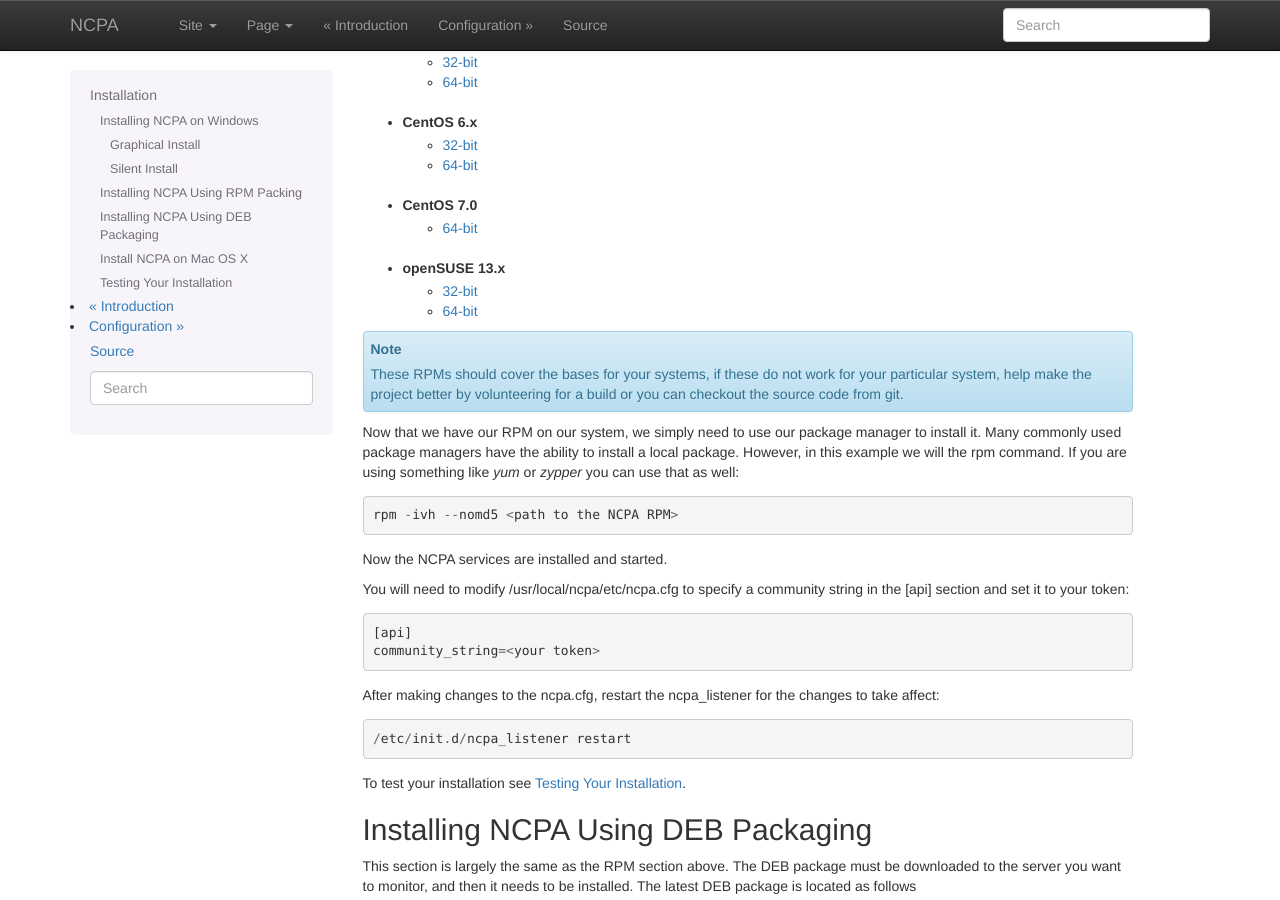
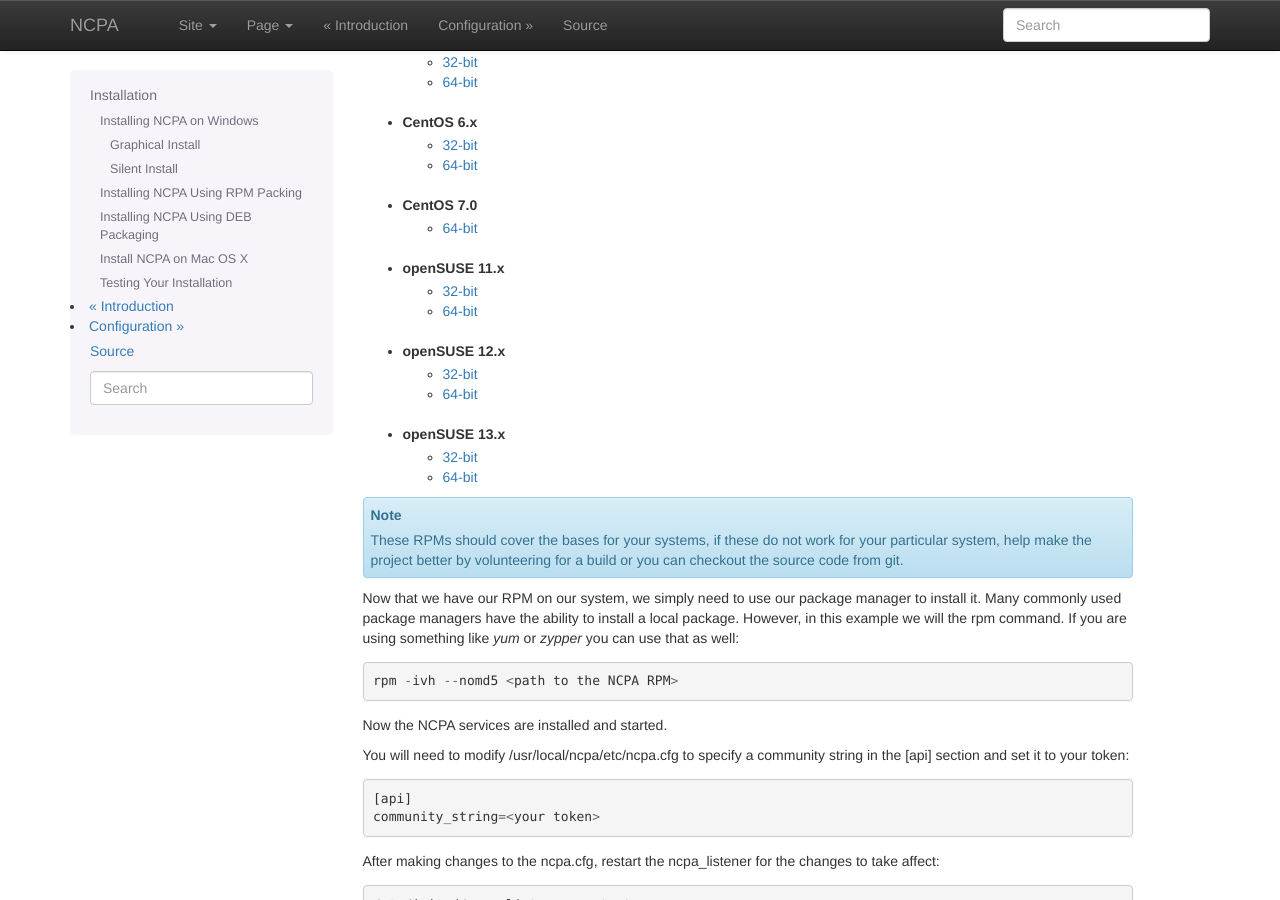
Before and after one commit to NagiosEnterprises/ncpa, a Sphinx documentation site: the page built from docs/installation.rst, in a window 1280 px wide and 900 px high, scrolled down 2454 px. Built offline with Sphinx 7.4.7, drawn with Linux system fonts in a browser that asks for light colours; the version number could not be read and is left out.

Commit message:
Update documentation to have OpenSuse 11/12

```diff
--- a/docs/installation.rst
+++ b/docs/installation.rst
@@ -113,6 +113,14 @@
 * CentOS 7.0
     * `64-bit <http://assets.nagios.com/downloads/ncpa/download.php?type=rpm&arch=x86_64&os=el7>`_
 
+* openSUSE 11.x
+    * `32-bit <http://assets.nagios.com/downloads/ncpa/download.php?type=rpm&arch=x86&os=os11>`_
+    * `64-bit <http://assets.nagios.com/downloads/ncpa/download.php?type=rpm&arch=x86_64&os=os11>`_
+
+* openSUSE 12.x
+    * `32-bit <http://assets.nagios.com/downloads/ncpa/download.php?type=rpm&arch=x86&os=os12>`_
+    * `64-bit <http://assets.nagios.com/downloads/ncpa/download.php?type=rpm&arch=x86_64&os=os12>`_
+
 * openSUSE 13.x
     * `32-bit <http://assets.nagios.com/downloads/ncpa/download.php?type=rpm&arch=x86&os=os13>`_
     * `64-bit <http://assets.nagios.com/downloads/ncpa/download.php?type=rpm&arch=x86_64&os=os13>`_
```
